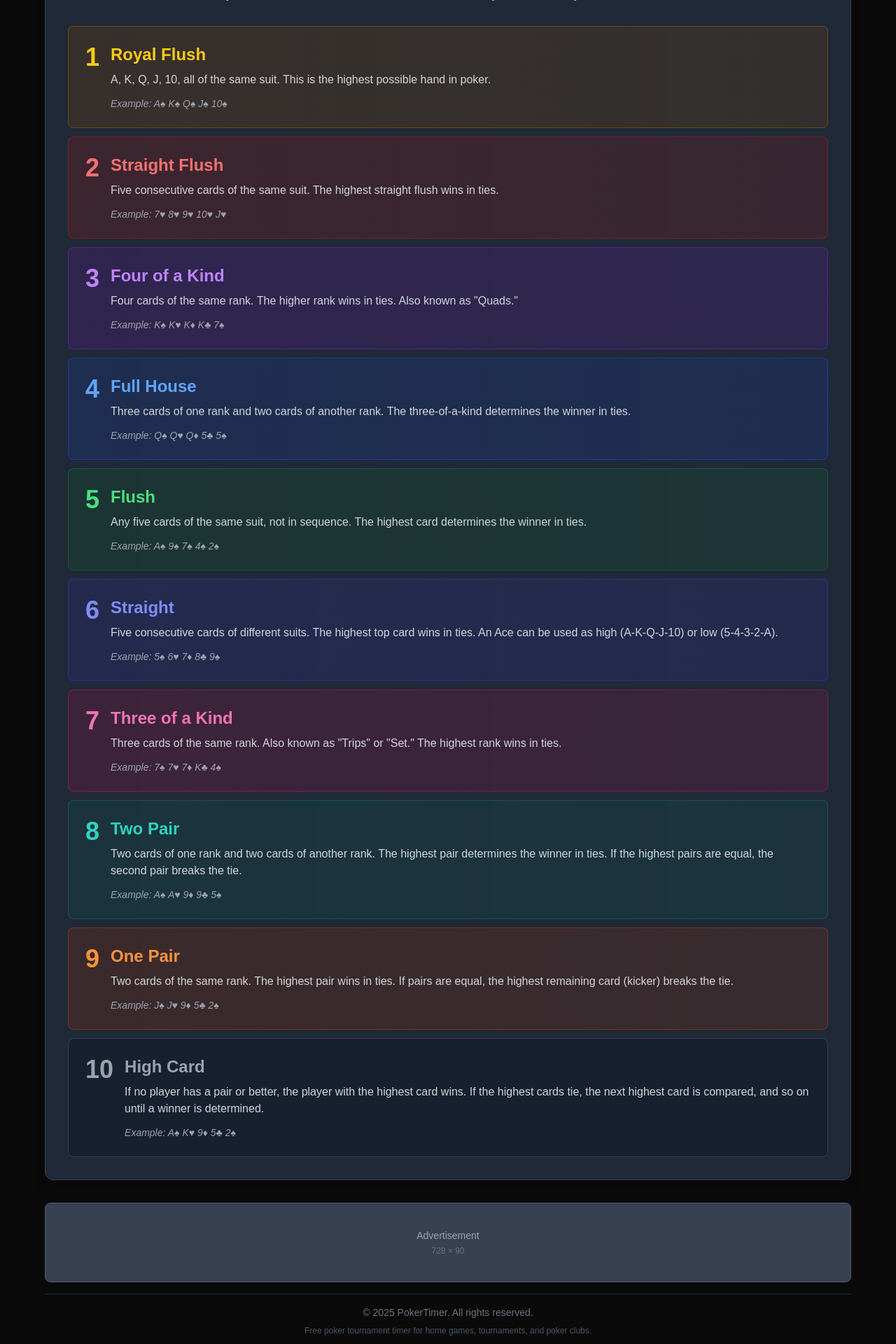
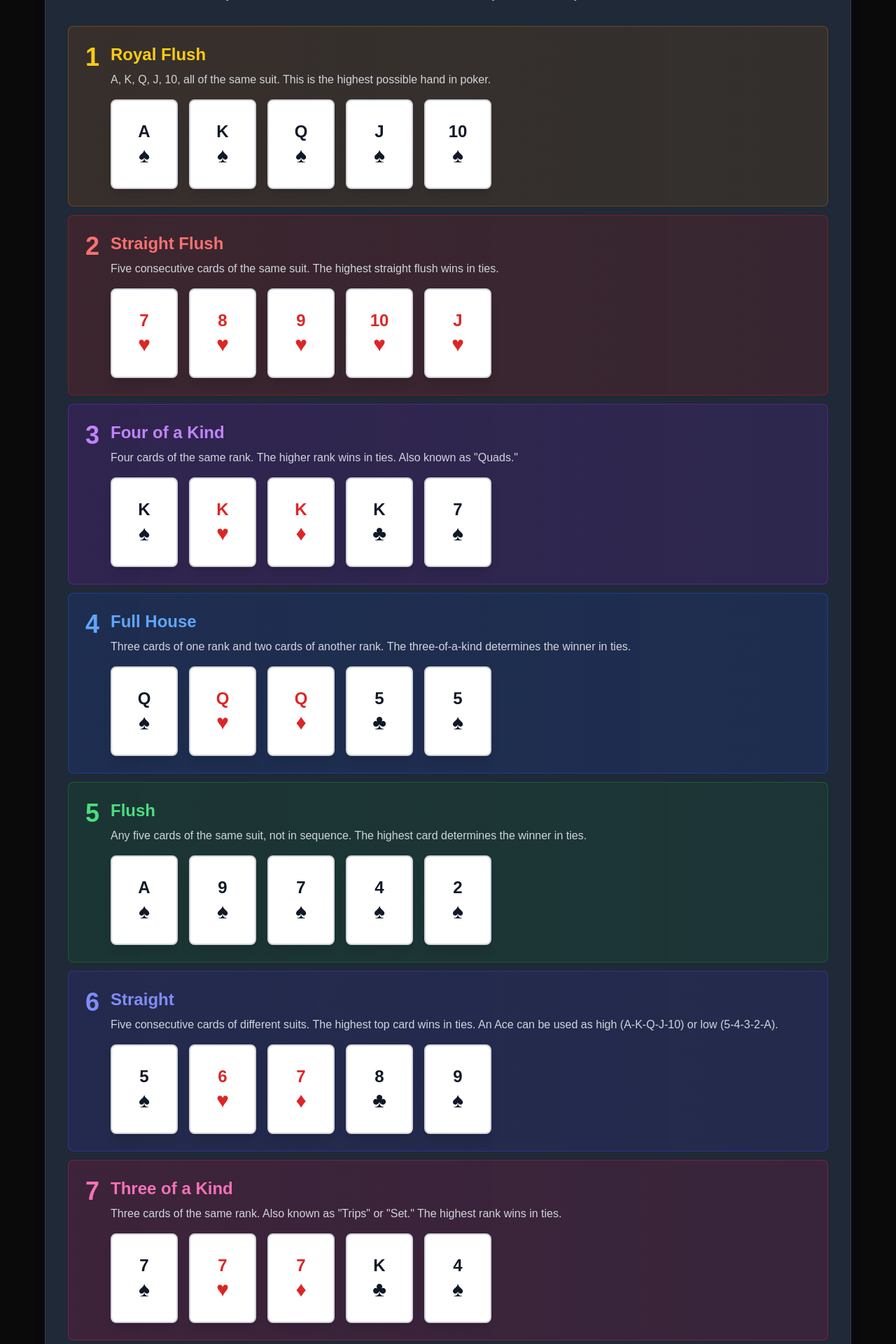
Before and after one commit to jipjab/4Poker, a Next.js app: page /hand-rankings in a window 1280 px wide. Shown: the part 320-2240 px from the top of the page at 70% size. Built offline with nearby package versions, Linux system fonts and the light colour scheme.

Commit message:
added images to poker ranking page

```diff
--- a/app/hand-rankings/page.tsx
+++ b/app/hand-rankings/page.tsx
@@ -2,6 +2,7 @@
 
 import Link from 'next/link'
 import { AdPlacement } from '@/components/AdPlacement'
+import { PokerHand } from '@/components/PokerCard'
 
 export default function HandRankingsPage() {
   return (
@@ -79,8 +80,14 @@ export default function HandRankingsPage() {
                   <p className="text-gray-300 text-sm sm:text-base mb-3">
                     A, K, Q, J, 10, all of the same suit. This is the highest possible hand in poker.
                   </p>
-                  <div className="text-xs sm:text-sm text-gray-400 italic">
-                    Example: A♠ K♠ Q♠ J♠ 10♠
+                  <div className="mt-4">
+                    <PokerHand cards={[
+                      { rank: 'A', suit: '♠' },
+                      { rank: 'K', suit: '♠' },
+                      { rank: 'Q', suit: '♠' },
+                      { rank: 'J', suit: '♠' },
+                      { rank: '10', suit: '♠' }
+                    ]} />
                   </div>
                 </div>
               </div>
@@ -94,8 +101,14 @@ export default function HandRankingsPage() {
                   <p className="text-gray-300 text-sm sm:text-base mb-3">
                     Five consecutive cards of the same suit. The highest straight flush wins in ties.
                   </p>
-                  <div className="text-xs sm:text-sm text-gray-400 italic">
-                    Example: 7♥ 8♥ 9♥ 10♥ J♥
+                  <div className="mt-4">
+                    <PokerHand cards={[
+                      { rank: '7', suit: '♥' },
+                      { rank: '8', suit: '♥' },
+                      { rank: '9', suit: '♥' },
+                      { rank: '10', suit: '♥' },
+                      { rank: 'J', suit: '♥' }
+                    ]} />
                   </div>
                 </div>
               </div>
@@ -109,8 +122,14 @@ export default function HandRankingsPage() {
                   <p className="text-gray-300 text-sm sm:text-base mb-3">
                     Four cards of the same rank. The higher rank wins in ties. Also known as &quot;Quads.&quot;
                   </p>
-                  <div className="text-xs sm:text-sm text-gray-400 italic">
-                    Example: K♠ K♥ K♦ K♣ 7♠
+                  <div className="mt-4">
+                    <PokerHand cards={[
+                      { rank: 'K', suit: '♠' },
+                      { rank: 'K', suit: '♥' },
+                      { rank: 'K', suit: '♦' },
+                      { rank: 'K', suit: '♣' },
+                      { rank: '7', suit: '♠' }
+                    ]} />
                   </div>
                 </div>
               </div>
@@ -124,8 +143,14 @@ export default function HandRankingsPage() {
                   <p className="text-gray-300 text-sm sm:text-base mb-3">
                     Three cards of one rank and two cards of another rank. The three-of-a-kind determines the winner in ties.
                   </p>
-                  <div className="text-xs sm:text-sm text-gray-400 italic">
-                    Example: Q♠ Q♥ Q♦ 5♣ 5♠
+                  <div className="mt-4">
+                    <PokerHand cards={[
+                      { rank: 'Q', suit: '♠' },
+                      { rank: 'Q', suit: '♥' },
+                      { rank: 'Q', suit: '♦' },
+                      { rank: '5', suit: '♣' },
+                      { rank: '5', suit: '♠' }
+                    ]} />
                   </div>
                 </div>
               </div>
@@ -139,8 +164,14 @@ export default function HandRankingsPage() {
                   <p className="text-gray-300 text-sm sm:text-base mb-3">
                     Any five cards of the same suit, not in sequence. The highest card determines the winner in ties.
                   </p>
-                  <div className="text-xs sm:text-sm text-gray-400 italic">
-                    Example: A♠ 9♠ 7♠ 4♠ 2♠
+                  <div className="mt-4">
+                    <PokerHand cards={[
+                      { rank: 'A', suit: '♠' },
+                      { rank: '9', suit: '♠' },
+                      { rank: '7', suit: '♠' },
+                      { rank: '4', suit: '♠' },
+                      { rank: '2', suit: '♠' }
+                    ]} />
                   </div>
                 </div>
               </div>
@@ -154,8 +185,14 @@ export default function HandRankingsPage() {
                   <p className="text-gray-300 text-sm sm:text-base mb-3">
                     Five consecutive cards of different suits. The highest top card wins in ties. An Ace can be used as high (A-K-Q-J-10) or low (5-4-3-2-A).
                   </p>
-                  <div className="text-xs sm:text-sm text-gray-400 italic">
-                    Example: 5♠ 6♥ 7♦ 8♣ 9♠
+                  <div className="mt-4">
+                    <PokerHand cards={[
+                      { rank: '5', suit: '♠' },
+                      { rank: '6', suit: '♥' },
+                      { rank: '7', suit: '♦' },
+                      { rank: '8', suit: '♣' },
+                      { rank: '9', suit: '♠' }
+                    ]} />
                   </div>
                 </div>
               </div>
@@ -169,8 +206,14 @@ export default function HandRankingsPage() {
                   <p className="text-gray-300 text-sm sm:text-base mb-3">
                     Three cards of the same rank. Also known as &quot;Trips&quot; or &quot;Set.&quot; The highest rank wins in ties.
                   </p>
-                  <div className="text-xs sm:text-sm text-gray-400 italic">
-                    Example: 7♠ 7♥ 7♦ K♣ 4♠
+                  <div className="mt-4">
+                    <PokerHand cards={[
+                      { rank: '7', suit: '♠' },
+                      { rank: '7', suit: '♥' },
+                      { rank: '7', suit: '♦' },
+                      { rank: 'K', suit: '♣' },
+                      { rank: '4', suit: '♠' }
+                    ]} />
                   </div>
                 </div>
               </div>
@@ -184,8 +227,14 @@ export default function HandRankingsPage() {
                   <p className="text-gray-300 text-sm sm:text-base mb-3">
                     Two cards of one rank and two cards of another rank. The highest pair determines the winner in ties. If the highest pairs are equal, the second pair breaks the tie.
                   </p>
-                  <div className="text-xs sm:text-sm text-gray-400 italic">
-                    Example: A♠ A♥ 9♦ 9♣ 5♠
+                  <div className="mt-4">
+                    <PokerHand cards={[
+                      { rank: 'A', suit: '♠' },
+                      { rank: 'A', suit: '♥' },
+                      { rank: '9', suit: '♦' },
+                      { rank: '9', suit: '♣' },
+                      { rank: '5', suit: '♠' }
+                    ]} />
                   </div>
                 </div>
               </div>
@@ -199,8 +248,14 @@ export default function HandRankingsPage() {
                   <p className="text-gray-300 text-sm sm:text-base mb-3">
                     Two cards of the same rank. The highest pair wins in ties. If pairs are equal, the highest remaining card (kicker) breaks the tie.
                   </p>
-                  <div className="text-xs sm:text-sm text-gray-400 italic">
-                    Example: J♠ J♥ 9♦ 5♣ 2♠
+                  <div className="mt-4">
+                    <PokerHand cards={[
+                      { rank: 'J', suit: '♠' },
+                      { rank: 'J', suit: '♥' },
+                      { rank: '9', suit: '♦' },
+                      { rank: '5', suit: '♣' },
+                      { rank: '2', suit: '♠' }
+                    ]} />
                   </div>
                 </div>
               </div>
@@ -215,8 +270,14 @@ export default function HandRankingsPage() {
                     If no player has a pair or better, the player with the highest card wins. If the highest cards tie,
                     the next highest card is compared, and so on until a winner is determined.
                   </p>
-                  <div className="text-xs sm:text-sm text-gray-400 italic">
-                    Example: A♠ K♥ 9♦ 5♣ 2♠
+                  <div className="mt-4">
+                    <PokerHand cards={[
+                      { rank: 'A', suit: '♠' },
+                      { rank: 'K', suit: '♥' },
+                      { rank: '9', suit: '♦' },
+                      { rank: '5', suit: '♣' },
+                      { rank: '2', suit: '♠' }
+                    ]} />
                   </div>
                 </div>
               </div>
--- /dev/null
+++ b/components/PokerCard.tsx
@@ -0,0 +1,46 @@
+'use client'
+
+interface PokerCardProps {
+  rank: string
+  suit: string
+  className?: string
+}
+
+const suitSymbols: Record<string, { symbol: string; color: string }> = {
+  '♠': { symbol: '♠', color: 'text-gray-900' },
+  '♥': { symbol: '♥', color: 'text-red-600' },
+  '♦': { symbol: '♦', color: 'text-red-600' },
+  '♣': { symbol: '♣', color: 'text-gray-900' },
+}
+
+export const PokerCard = ({ rank, suit, className = '' }: PokerCardProps) => {
+  const suitInfo = suitSymbols[suit] || { symbol: suit, color: 'text-gray-900' }
+
+  return (
+    <div
+      className={`flex flex-col items-center justify-center bg-white rounded-lg shadow-lg border-2 border-gray-300 w-16 h-20 sm:w-20 sm:h-28 md:w-24 md:h-32 ${className}`}
+    >
+      <div className={`text-lg sm:text-xl md:text-2xl font-bold ${suitInfo.color}`}>
+        {rank}
+      </div>
+      <div className={`text-xl sm:text-2xl md:text-3xl ${suitInfo.color}`}>
+        {suitInfo.symbol}
+      </div>
+    </div>
+  )
+}
+
+interface PokerHandProps {
+  cards: Array<{ rank: string; suit: string }>
+  className?: string
+}
+
+export const PokerHand = ({ cards, className = '' }: PokerHandProps) => {
+  return (
+    <div className={`flex gap-2 sm:gap-3 md:gap-4 flex-wrap items-center ${className}`}>
+      {cards.map((card, index) => (
+        <PokerCard key={index} rank={card.rank} suit={card.suit} />
+      ))}
+    </div>
+  )
+}
```
